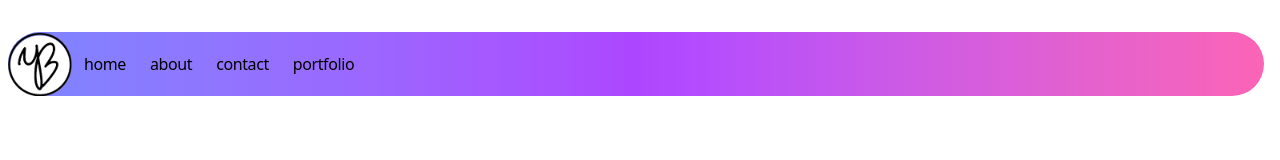
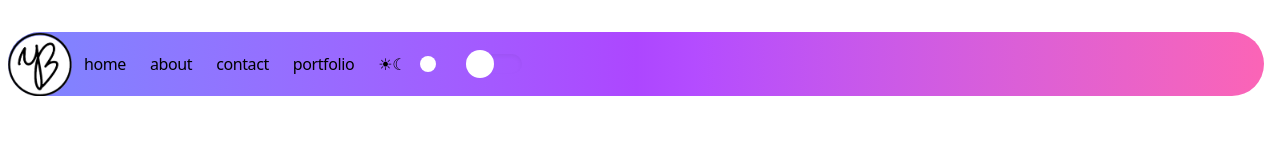
Before and after one commit to yborger/Personal-Website, a Next.js app: page / in a window 1280 px wide. Shown: the top 160 px of the page. Built offline with nearby package versions, Linux system fonts and the light colour scheme.

Commit message:
adding switch for dark/light mode - switch not activated, just deciding which

```diff
--- a/app/components/nav.tsx
+++ b/app/components/nav.tsx
@@ -33,12 +33,33 @@ export function Navbar() {
                 <Link
                   key={path}
                   href={path}
-                  className="transition-all hover:text-neutral-100 dark:hover:text-neutral-400 flex relative px-2 m-1"
+                  className="transition-all cursor-pointer hover:text-neutral-100 dark:hover:text-neutral-400 flex relative px-2 m-1"
                 >
                   {name}
                 </Link>
               )
             })}
+            <button className="lightDark cursor-pointer transition-all hover:text-neutral-100 dark:hover:text-neutral-400 flex relative px-2 m-1 ">☀︎☾</button>
+
+<label className="inline-flex items-center cursor-pointer">
+  <input type="checkbox" value="" className="sr-only peer"/>
+
+
+  <div className="relative w-9 h-5 bg-neutral-quaternary  peer-focus:ring-4 peer-focus:ring-brand-soft dark:peer-focus:ring-brand-soft rounded-full
+  peer-checked:after:translate-x-full rtl:peer-checked:after:-translate-x-full peer-checked:after:border-buffer after:content-[''] after:absolute after:top-[2px] after:start-[2px] after:bg-white after:rounded-full after:h-4 after:w-4 after:transition-all peer-checked:bg-brand"></div>
+  <span className="select-none ms-3 text-sm font-medium text-heading"></span>
+</label>
+<label className="flex items-center cursor-pointer select-none text-dark dark:text-white group">
+      <div className="relative">
+        <input id="2" type="checkbox" className="peer sr-only" />
+        <div className="h-5 rounded-full shadow-inner bg-gray-3 dark:bg-dark-2 w-14"></div>
+        <div
+          className="absolute left-0 transition bg-white rounded-full dot shadow-switch-1 dark:bg-dark-4 -top-1 h-7 w-7 group-has-checked:translate-x-full group-has-checked:bg-primary">
+        </div>
+      </div>
+    </label>
+
+
           </div>
         </nav>
       </div>
```
